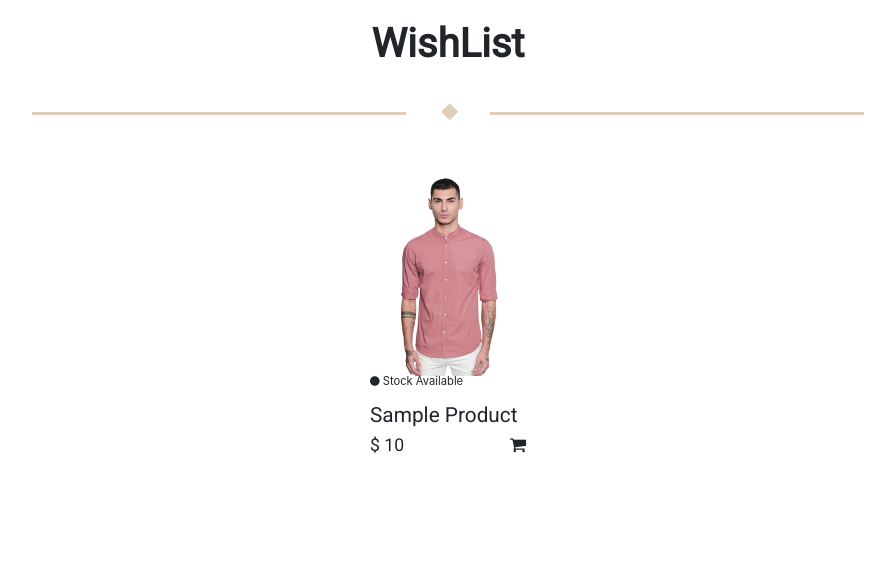
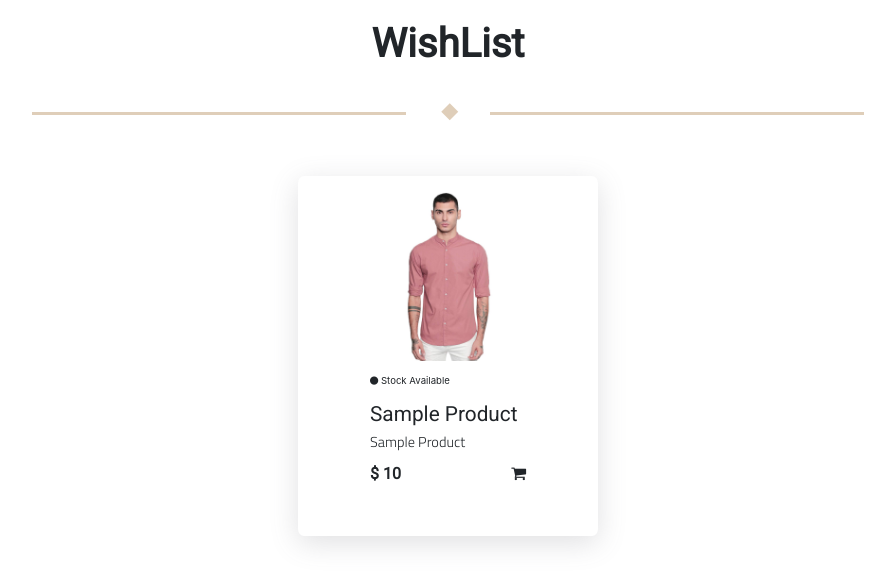
Before and after one commit to kunalbhatia-868/E-Buy, a Django app: page /products/wishlist/ in a window 1280 px wide. Shown: the part 77-663 px from the top of the page, without its empty margins (192-1087 px from the left). Run offline with Django 3.2, Linux system fonts and the light colour scheme; a user stored in the database is signed in; tables that the repository leaves empty hold one stand-in row (values such as "Sample post"); some libraries are stand-ins or nearby versions.

Commit message:
changes to order and wishlist page

```diff
--- a/static/css/product/categories_list.css
+++ b/static/css/product/categories_list.css
@@ -6,7 +6,7 @@
 }
 
 .category {
-    margin: 40px auto;
+    margin: 30px;
     width: 279px;
     height: 385px;
     cursor: pointer;
--- a/static/css/product/wishlist.css
+++ b/static/css/product/wishlist.css
@@ -8,25 +8,47 @@
 	width: 80%;
 	margin-left: 10%;
 }
+@media (max-width: 740px) {
+	.product-card-set {
+		width: 100%;
+		margin-left: 0;
+	}
+}
 
 .product-card-img img {
 	width: 300px;
 	height: 200px;
+	padding-left:20%;
+	padding-right:20%;
+	padding-top:15px;
+	padding-bottom:15px;
+	object-fit: contain;
 	object-fit: contain;
 }
 .product-card {
 	width: 300px;
 	height: 360px;
+	box-shadow: rgba(100, 100, 111, 0.2) 0px 7px 29px 0px;
+	margin-left:0.5vw;
+	margin-right:0.5vw;
+	margin-bottom: 30px;
+	border-radius: 2%;
 }
 .product-card-info {
 	margin-left: 24%;
 	margin-right: 24%;
 	line-height: 1;
 }
-.product-card-title {
+.product-card-company {
 	font-family: "Roboto", sans-serif;
 	font-weight: 500;
 	font-size: 1.3rem;
+	text-transform: capitalize;
+}
+.product-card-title {
+	font-family: 'Titillium Web', sans-serif;
+	font-weight: 300;
+	font-size: 0.9rem;
 	text-transform: capitalize;
 }
 .product-card-detail {
@@ -35,14 +57,14 @@
 	justify-content: space-between;
 	align-items: baseline;
 	flex-wrap: nowrap;
-	font-weight: 500;
-	font-size: 1.1em;
+	font-weight: 600;
+	font-size: 1em;
 }
 .product-card-price {
 	font-family: "Roboto", sans-serif;
 }
 .product-card-status {
-	font-size: 0.7rem;
+	font-size: 0.6rem;
 }
 i.fa.fa-heart.yellow-wishlisted,
 i.fa.fa-shopping-cart.yellow-wishlisted {
--- a/templates/product/order_list.html
+++ b/templates/product/order_list.html
@@ -18,7 +18,7 @@
                     <th scope="col">Product</th>
                     <th scope="col">Quantitiy</th>
                     <th scope="col">Total</th>
-                    <th scope="col">Delivery Date</th>
+                    <th scope="col">Delivery Days</th>
 
                 </tr>
             </thead>
@@ -31,7 +31,7 @@
                     </th>
                     <td>{{product.quantity}}</td>
                     <td>${{product.total}}</td>
-                    <td>{{delivery_date}}</td>
+                    <td>{{product.product.delivery_days}}</td>
                 </tr>
                 {% endfor %}
             </tbody>
--- a/templates/product/wishlist.html
+++ b/templates/product/wishlist.html
@@ -26,9 +26,12 @@
                         {{product.get_status_display}}
                         </i>
                     </p>
-                    <h3 class="product-card-title">
+                    <h3 class="product-card-company">
+                        {{product.company_name}}
+                    </h3>
+                    <p class="product-card-title">
                         <a href={% url 'detail' product.slug %}>{{product.title}}</a>
-                    </h3>
+                    </p>
                     <div class="product-card-detail">
                         <p class="product-card-price">
                             $ {{product.price}}
```
